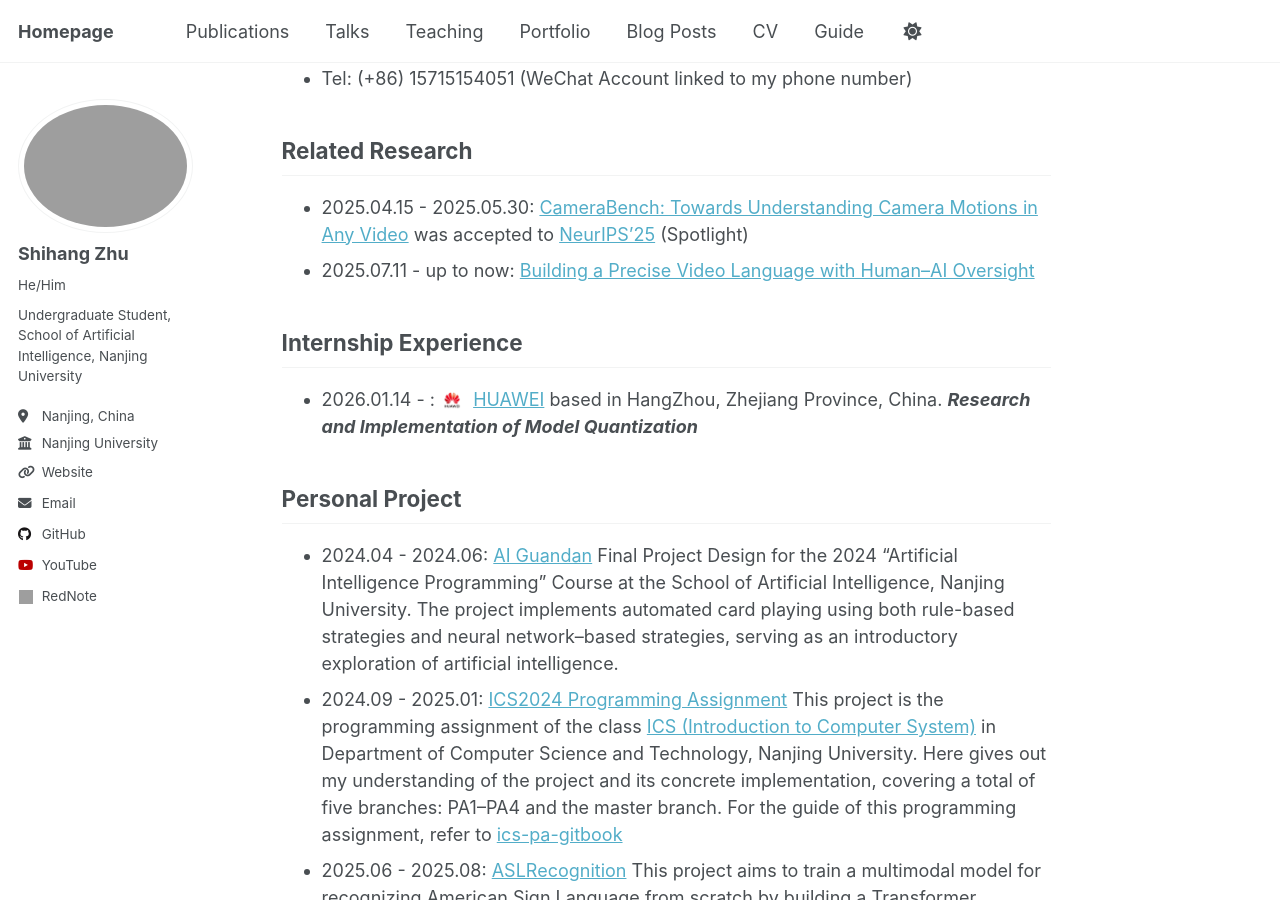
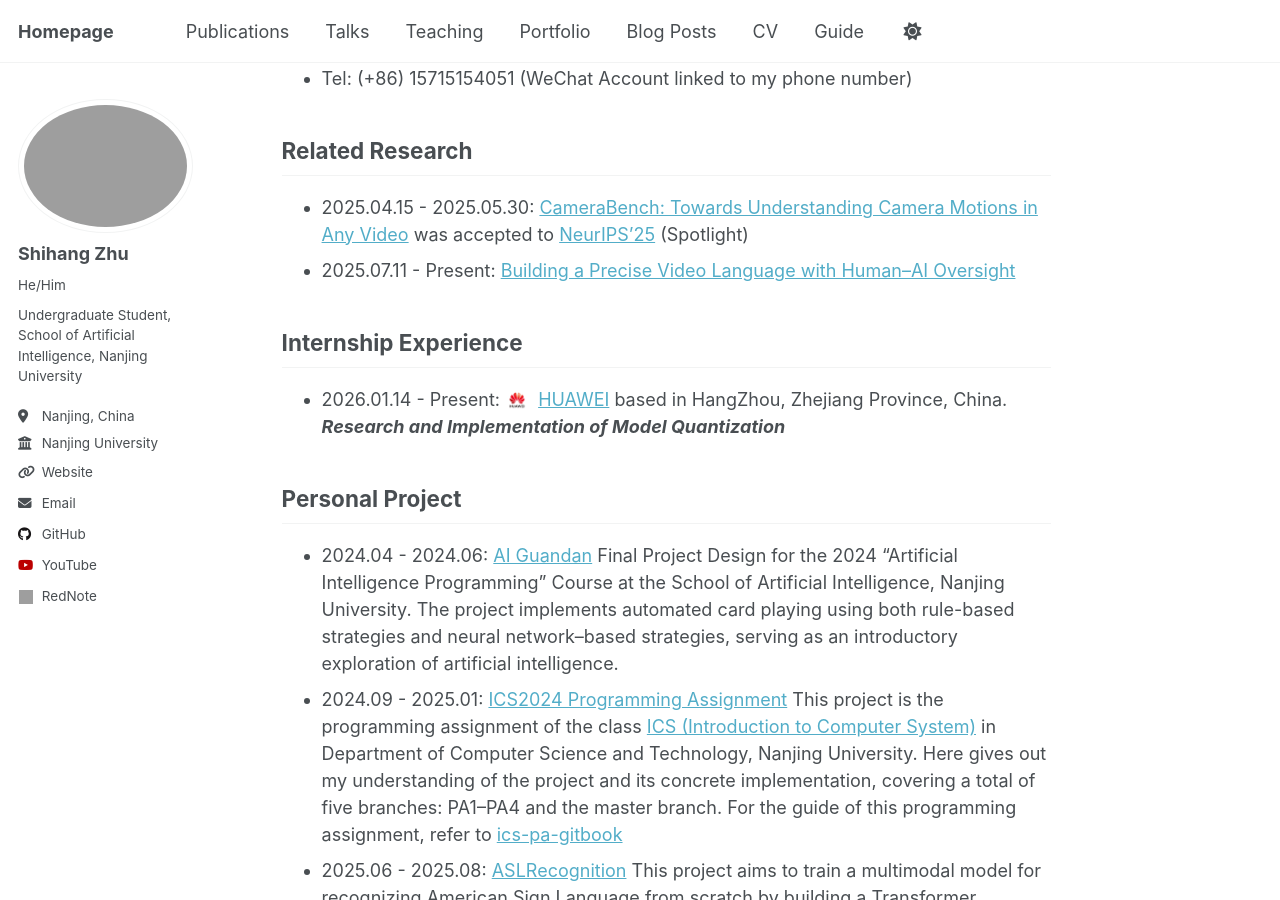
Before and after one commit to edzee3000/edzee3000.github.io, a Jekyll site: the page built from _pages/about.md, in a window 1280 px wide and 900 px high, scrolled down 307 px. Built offline with Jekyll 4.4.1, drawn with Linux system fonts in a browser that asks for light colours; a script that is not in the unit is left out; grey boxes are pictures that could not be loaded.

Commit message:
Update internship and research experience dates

```diff
--- a/_pages/about.md
+++ b/_pages/about.md
@@ -17,11 +17,11 @@ Hi~ I am an undergraduate student who enrolled in 2023 at the School of Artifici
 
 ## Related Research
 - 2025.04.15 - 2025.05.30: [CameraBench: Towards Understanding Camera Motions in Any Video](https://linzhiqiu.github.io/papers/camerabench/) was accepted to [NeurIPS’25](https://neurips.cc/Conferences/2025) (Spotlight)
-- 2025.07.11 - up to now: [Building a Precise Video Language with Human–AI Oversight](https://openreview.net/forum?id=YCtPWfs8Nt)
+- 2025.07.11 - Present: [Building a Precise Video Language with Human–AI Oversight](https://openreview.net/forum?id=YCtPWfs8Nt)
 
 
 ## Internship Experience
-- 2026.01.14 - : <img src="../images/HUAWEI.png" style="width:24px; height:24px; margin-right:4px;"> [HUAWEI](https://www.huawei.com/cn/) based in HangZhou, Zhejiang Province, China. ***Research and Implementation of Model Quantization***
+- 2026.01.14 - Present: <img src="../images/HUAWEI.png" style="width:24px; height:24px; margin-right:4px;"> [HUAWEI](https://www.huawei.com/cn/) based in HangZhou, Zhejiang Province, China. ***Research and Implementation of Model Quantization***
 
 
 
```
